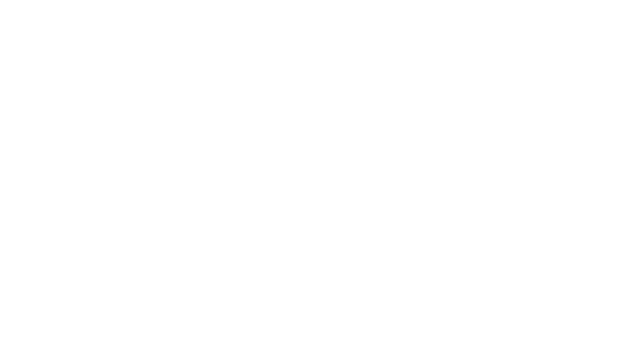
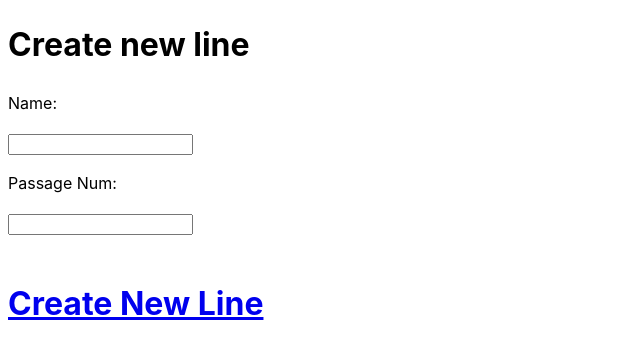
Before and after one commit to sidblwl/cellTrack, a React (Vite) app in the folder client/: page /create in a window 1280 px wide. Before the commit this address had no page. Shown: the top 358 px of the page, without its empty margins (0-640 px from the left). Built offline with nearby package versions, Linux system fonts and the light colour scheme.

Commit message:
added ability to add cell lines, autogenerate ids

```diff
--- a/client/src/App.css
+++ b/client/src/App.css
@@ -27,3 +27,21 @@
   /* border: 1px solid red; */
   text-align: center
 }
+
+.addCellLine{
+  background-color: beige;
+  width: 50%;
+  padding-left: 15px;
+  padding-right: 15px;
+  border-radius: 10px;
+  margin-bottom: 20px;
+  text-decoration: none;
+  font-size: 20px;
+}
+
+.addCellLine > h1{
+  color: black;
+  margin: 15px;
+  /* border: 1px solid red; */
+  text-align: center
+}
--- a/client/src/App.jsx
+++ b/client/src/App.jsx
@@ -5,6 +5,7 @@ import viteLogo from '/vite.svg'
 import './App.css'
 import CellLineWrapper from './components/CellLineWrapper.jsx'
 import LineInfo from './components/LineInfo.jsx'
+import CreateLine from './components/CreateLine.jsx'
 import { Routes, Route, useParams, Link } from "react-router-dom";
 
 function App() {
@@ -14,6 +15,7 @@ function App() {
       <Routes>
         <Route path="/" element={<CellLineWrapper/>} />
         <Route path="info/:id" element={<LineInfo/>} />
+        <Route path="create" element={<CreateLine/>} />
       </Routes>
     </>
   )
--- a/client/src/components/CellLineWrapper.jsx
+++ b/client/src/components/CellLineWrapper.jsx
@@ -2,16 +2,25 @@ import '../App.css'
 import React, { useState, useEffect } from "react";
 import { Routes, Route, useParams, Link } from "react-router-dom";
 
-function CellLine({cellLine}){
+function CellLine({cellLine, id}){
     return (
         <>
-        <Link to={`info/${cellLine.id}`} className={"lineLink"}>
-            <h1>{cellLine.id}</h1>
+        <Link to={`info/${id}`} className={"lineLink"}>
+            <h1>{id}</h1>
             <h1 className="cellName">{cellLine.name}</h1>
             <h1>{cellLine.passageNum}</h1>
         </Link>
         </>
+    )
+}
 
+function AddCellLine(){
+    return(
+        <>
+        <Link to={`create`} className="addCellLine">
+            <h1>+ New Cell Line</h1>
+        </Link>
+        </>
     )
 }
 
@@ -33,8 +42,9 @@ export default function CellLineWrapper(){
         <div className="cellLineWrapper">
             <h1>Choose a Cell Line</h1>
             {Object.keys(cellLines).map((id) => (
-            <CellLine cellLine={cellLines[id]}></CellLine>
+            <CellLine cellLine={cellLines[id]} id={id}></CellLine>
             ))}
+            <AddCellLine></AddCellLine>
         </div>
         </>
     )
--- /dev/null
+++ b/client/src/components/CreateLine.jsx
@@ -0,0 +1,38 @@
+import '../App.css'
+import { Routes, Route, useParams, Link } from "react-router-dom";
+import React, { useState, useEffect } from "react";
+
+export default function CreateLine(){
+
+    const addCellLine = async (name, passageNum) => {
+        const myHeaders = new Headers();
+        myHeaders.append("Content-Type", "application/json");
+
+        const raw = JSON.stringify({
+        "name": name,
+        "passageNum": passageNum,
+        });
+
+        const requestOptions = {
+        method: "POST",
+        headers: myHeaders,
+        body: raw,
+        redirect: "follow"
+        };
+
+        const response = await fetch("http://127.0.0.1:8000/addLine", requestOptions)
+    }
+
+    return (
+        <>
+            <h1>Create new line</h1>
+            <p>Name:</p>
+            <input id="nameIn"></input>
+            <p>Passage Num:</p>
+            <input id="numIn"></input><br></br><br></br>
+            <Link to={`/`} onClick={() => {addCellLine(document.getElementById("nameIn").value, document.getElementById("numIn").value)}}>
+                <h1>Create New Line</h1>
+            </Link>
+        </>
+    )
+}
```
Also changed, not shown: 1 other file (tests, documents, lock files or other folders).
